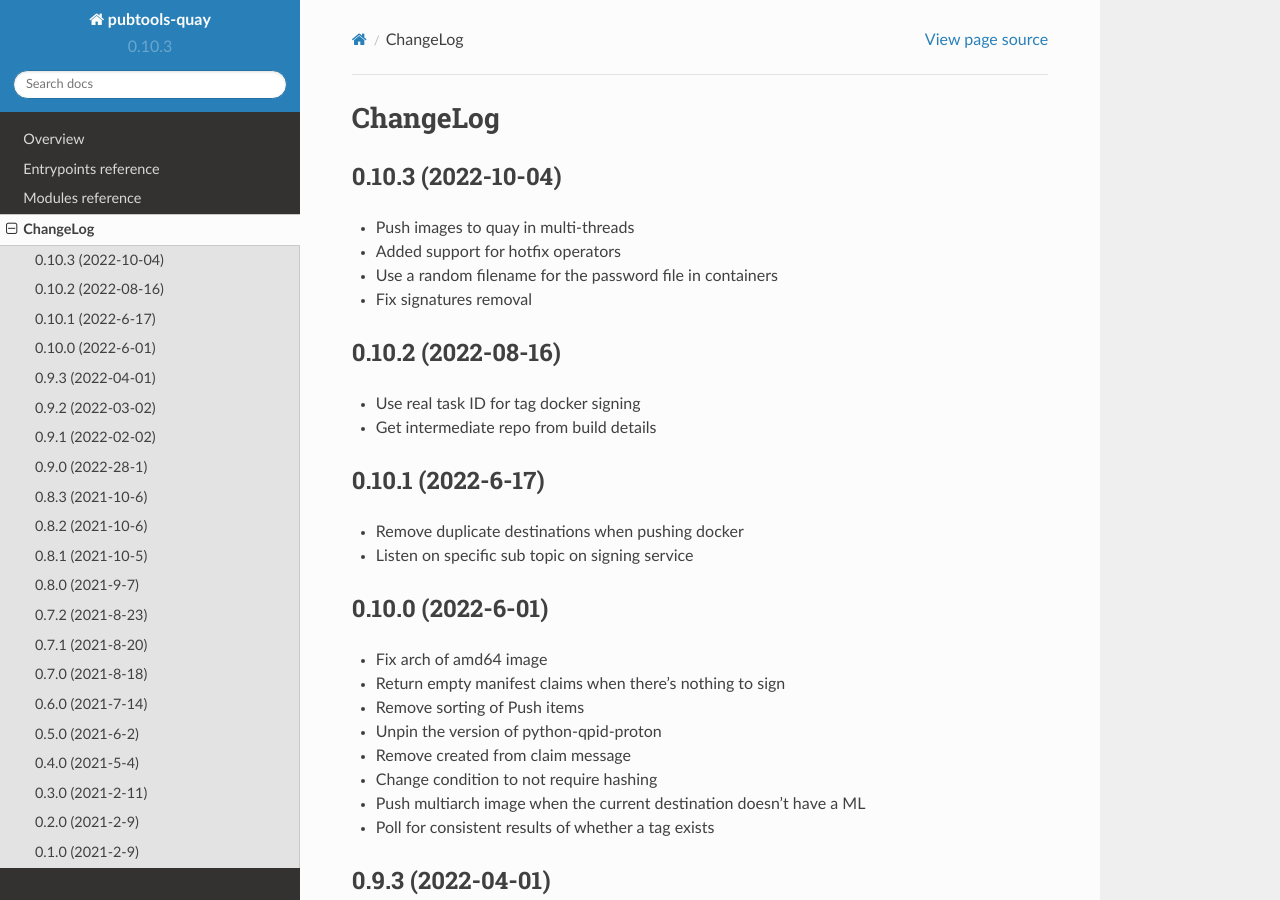
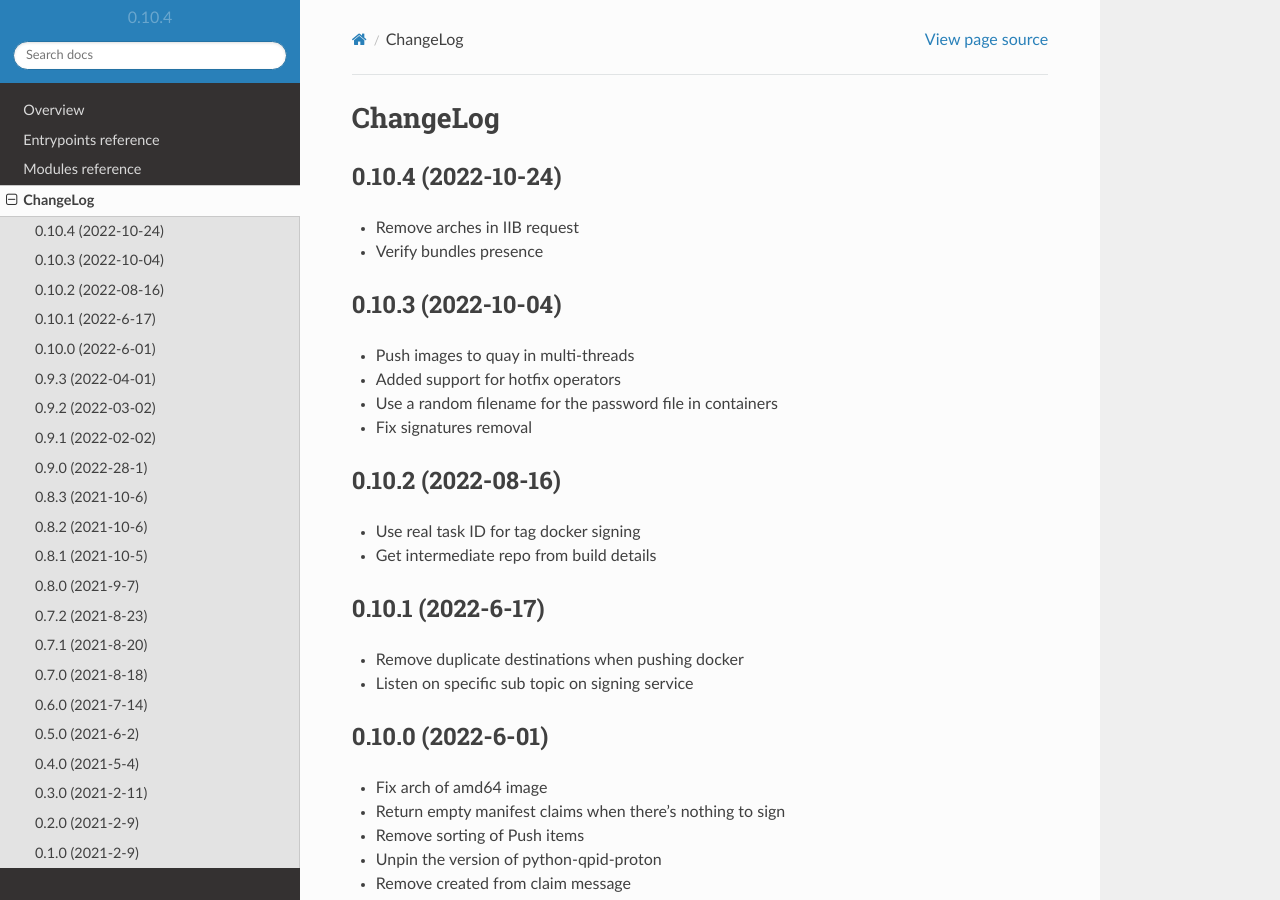
Before and after one commit to release-engineering/pubtools-quay, a Sphinx documentation site: the page built from docs/source/CHANGELOG.rst, in a window 1280 px wide and 900 px high. Built offline with Sphinx 7.4.7 and the Read the Docs theme 2.0.0, drawn with Linux system fonts in a browser that asks for light colours.

Commit message:
Release 0.10.4

```diff
--- a/docs/source/CHANGELOG.rst
+++ b/docs/source/CHANGELOG.rst
@@ -1,9 +1,13 @@
 ChangeLog
 =========
 
+0.10.4 (2022-10-24)
+-------------------
+* Remove arches in IIB request
+* Verify bundles presence
+
 0.10.3 (2022-10-04)
 -------------------
-
 * Push images to quay in multi-threads
 * Added support for hotfix operators
 * Use a random filename for the password file in containers
--- a/docs/source/conf.py
+++ b/docs/source/conf.py
@@ -25,9 +25,9 @@
 author = u"Red Hat"
 
 # The short X.Y version
-version = u"0.10.3"
+version = u"0.10.4"
 # The full version, including alpha/beta/rc tags
-release = u"0.10.3"
+release = u"0.10.4"
 
 
 # -- General configuration ---------------------------------------------------
--- a/setup.py
+++ b/setup.py
@@ -123,7 +123,7 @@
 
 setup(
     name="pubtools-quay",
-    version="0.10.3",
+    version="0.10.4",
     description="Pubtools-quay",
     long_description=long_description,
     long_description_content_type="text/x-rst",
```
